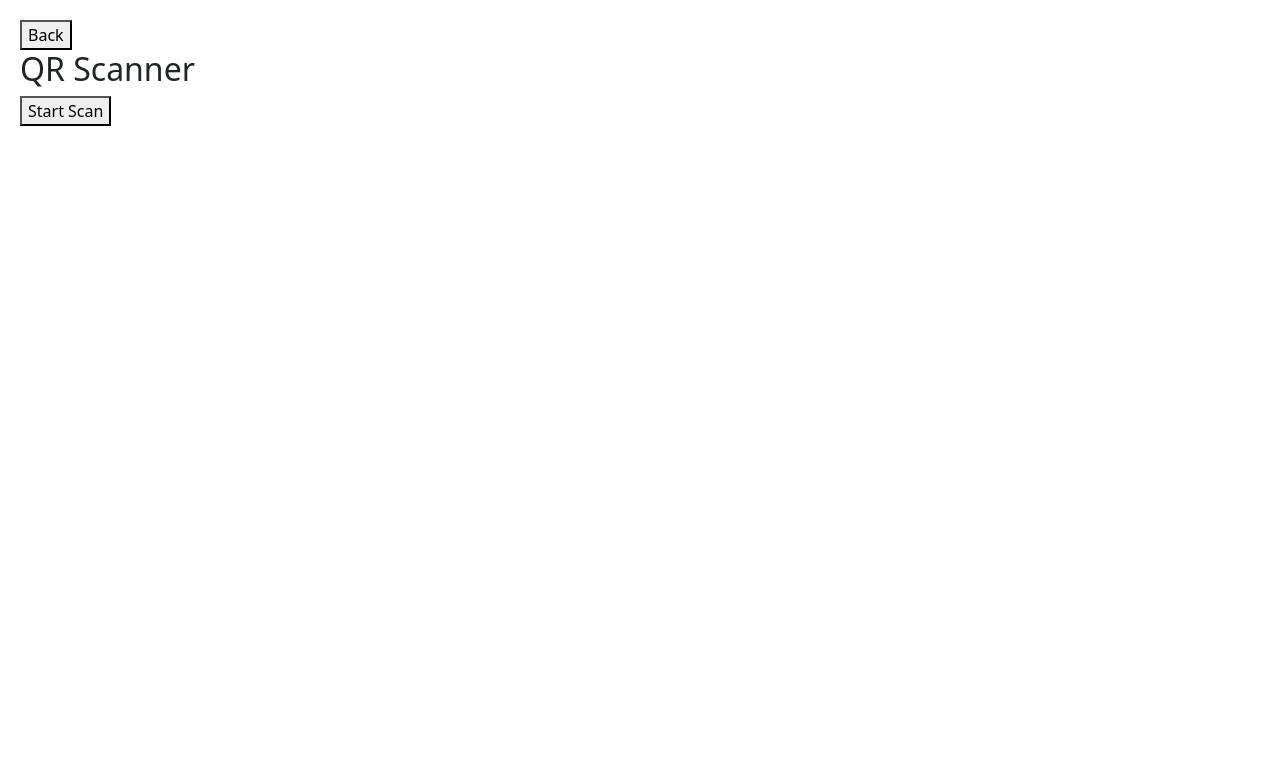
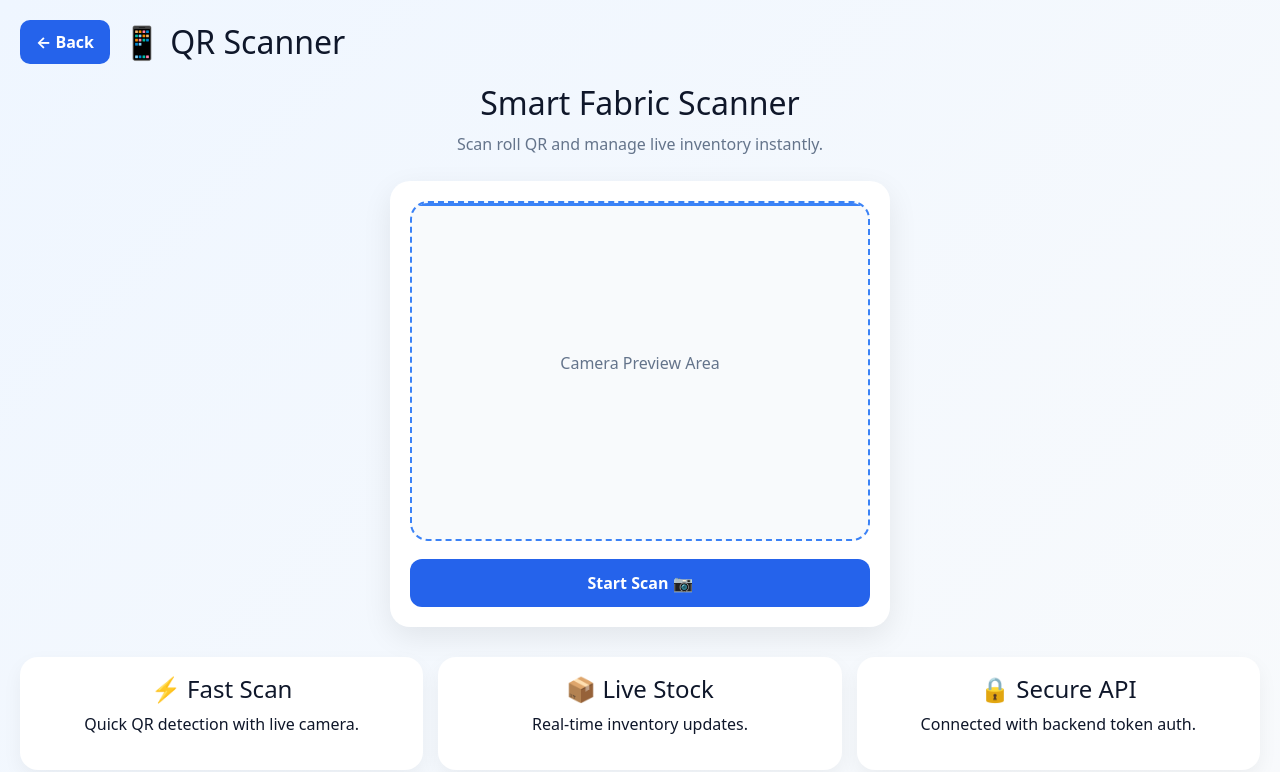
Before and after one commit to ayush062004/smart-roll-project, a React (Create React App) app in the folder frontend/: page /qrscanner in a window 1280 px wide. Shown: the top 772 px of the page. Built offline with nearby package versions, Linux system fonts and the light colour scheme; sample sign-in values are in the browser's storage.

Commit message:
qr scanner update

```diff
--- a/frontend/src/pages/QRScanner.jsx
+++ b/frontend/src/pages/QRScanner.jsx
@@ -11,16 +11,19 @@ const QRScanner = () => {
 
   const [fabric, setFabric] = useState(null);
   const [scannerOn, setScannerOn] = useState(false);
-  const [isMobile, setIsMobile] = useState(window.innerWidth < 768);
+  const [loading, setLoading] = useState(false);
+  const [isMobile, setIsMobile] = useState(
+    window.innerWidth < 768
+  );
 
   useEffect(() => {
-    const handleResize = () => {
+    const resize = () =>
       setIsMobile(window.innerWidth < 768);
-    };
 
-    window.addEventListener("resize", handleResize);
+    window.addEventListener("resize", resize);
+
     return () =>
-      window.removeEventListener("resize", handleResize);
+      window.removeEventListener("resize", resize);
   }, []);
 
   const startScan = () => {
@@ -31,7 +34,7 @@ const QRScanner = () => {
         "reader",
         {
           fps: 10,
-          qrbox: isMobile ? 200 : 250,
+          qrbox: isMobile ? 220 : 260,
         },
         false
       );
@@ -39,6 +42,8 @@ const QRScanner = () => {
       scanner.render(
         async (result) => {
           try {
+            setLoading(true);
+
             const parsed = JSON.parse(result);
 
             const res = await axios.get(
@@ -52,18 +57,18 @@ const QRScanner = () => {
 
             setFabric(res.data);
           } catch (err) {
-            alert("QR Error ❌");
+            alert("QR Scan Failed ❌");
+          } finally {
+            setLoading(false);
+            scanner.clear();
+            setScannerOn(false);
           }
-
-          scanner.clear();
-          setScannerOn(false);
         },
         () => {}
       );
     }, 300);
   };
 
-  // ✅ FIXED CUT
   const handleCut = async () => {
     const input = prompt("Enter cut length:");
 
@@ -91,7 +96,6 @@ const QRScanner = () => {
       );
 
       alert("Cut Successful ✂️");
-
       setFabric(res.data.fabric || res.data);
     } catch (err) {
       alert(
@@ -102,54 +106,323 @@ const QRScanner = () => {
   };
 
   return (
-    <div style={{ padding: "20px" }}>
-      <button
-        onClick={() => navigate("/dashboard")}
-      >
-        Back
-      </button>
+    <div style={styles.page}>
+      {/* TOPBAR */}
+      <div style={styles.topbar}>
+        <button
+          style={styles.backBtn}
+          onClick={() =>
+            navigate("/dashboard")
+          }
+        >
+          ← Back
+        </button>
 
-      <h2>QR Scanner</h2>
+        <h2 style={{ margin: 0 }}>
+          📱 QR Scanner
+        </h2>
+      </div>
 
-      {!scannerOn ? (
-        <button onClick={startScan}>
-          Start Scan
+      {/* HERO */}
+      <div style={styles.hero}>
+        <h1 style={styles.heading}>
+          Smart Fabric Scanner
+        </h1>
+
+        <p style={styles.sub}>
+          Scan roll QR and manage live
+          inventory instantly.
+        </p>
+      </div>
+
+      {/* SCANNER */}
+      <div style={styles.card}>
+        <div
+          style={{
+            ...styles.scanArea,
+            height: isMobile
+              ? "280px"
+              : "340px",
+          }}
+        >
+          {scannerOn ? (
+            <div
+              id="reader"
+              style={{ width: "100%" }}
+            ></div>
+          ) : (
+            <>
+              <div style={styles.scanLine}></div>
+              <p style={styles.scanText}>
+                Camera Preview Area
+              </p>
+            </>
+          )}
+        </div>
+
+        <button
+          style={styles.scanBtn}
+          onClick={startScan}
+          disabled={scannerOn}
+        >
+          {scannerOn
+            ? "Scanning..."
+            : "Start Scan 📷"}
         </button>
-      ) : (
-        <div id="reader"></div>
+      </div>
+
+      {/* LOADING */}
+      {loading && (
+        <div style={styles.loading}>
+          Loading...
+        </div>
       )}
 
+      {/* RESULT */}
       {fabric && (
-        <div
-          style={{
-            marginTop: "20px",
-            padding: "20px",
-            background: "#fff",
-            borderRadius: "10px",
-          }}
-        >
-          <h3>{fabric.name}</h3>
+        <div style={styles.result}>
+          <h3 style={{ marginTop: 0 }}>
+            📦 Fabric Details
+          </h3>
 
-          <p>
-            Roll: {fabric.rollNumber}
-          </p>
+          <div style={styles.grid}>
+            <Info
+              label="Roll No"
+              value={fabric.rollNumber}
+            />
+            <Info
+              label="Name"
+              value={fabric.name}
+            />
+            <Info
+              label="Type"
+              value={fabric.type}
+            />
+            <Info
+              label="Total"
+              value={`${fabric.totalLength} m`}
+            />
+            <Info
+              label="Remaining"
+              value={`${fabric.availableLength} m`}
+            />
+            <Info
+              label="Used"
+              value={`${
+                fabric.totalLength -
+                fabric.availableLength
+              } m`}
+            />
+          </div>
 
-          <p>
-            Total: {fabric.totalLength}
-          </p>
-
-          <p>
-            Remaining:
-            {fabric.availableLength}
-          </p>
-
-          <button onClick={handleCut}>
+          <button
+            style={styles.cutBtn}
+            onClick={handleCut}
+          >
             ✂️ Cut Fabric
           </button>
         </div>
       )}
+
+      {/* FEATURES */}
+      <div
+        style={{
+          ...styles.features,
+          gridTemplateColumns: isMobile
+            ? "1fr"
+            : "repeat(3,1fr)",
+        }}
+      >
+        <Feature
+          title="⚡ Fast Scan"
+          text="Quick QR detection with live camera."
+        />
+
+        <Feature
+          title="📦 Live Stock"
+          text="Real-time inventory updates."
+        />
+
+        <Feature
+          title="🔒 Secure API"
+          text="Connected with backend token auth."
+        />
+      </div>
     </div>
   );
 };
 
+const Info = ({ label, value }) => (
+  <div style={styles.infoCard}>
+    <small style={styles.label}>
+      {label}
+    </small>
+    <strong>{value}</strong>
+  </div>
+);
+
+const Feature = ({
+  title,
+  text,
+}) => (
+  <div style={styles.featureCard}>
+    <h4>{title}</h4>
+    <p>{text}</p>
+  </div>
+);
+
+const styles = {
+  page: {
+    minHeight: "100vh",
+    padding: "20px",
+    background:
+      "linear-gradient(135deg,#eff6ff,#f8fafc)",
+    color: "#0f172a",
+  },
+
+  topbar: {
+    display: "flex",
+    gap: "12px",
+    alignItems: "center",
+    flexWrap: "wrap",
+    marginBottom: "20px",
+  },
+
+  backBtn: {
+    border: "none",
+    padding: "10px 16px",
+    borderRadius: "10px",
+    background: "#2563eb",
+    color: "#fff",
+    cursor: "pointer",
+    fontWeight: "bold",
+  },
+
+  hero: {
+    textAlign: "center",
+    marginBottom: "25px",
+  },
+
+  heading: {
+    margin: 0,
+    fontSize: "32px",
+  },
+
+  sub: {
+    color: "#64748b",
+    marginTop: "10px",
+  },
+
+  card: {
+    maxWidth: "500px",
+    margin: "0 auto",
+    background: "#fff",
+    padding: "20px",
+    borderRadius: "20px",
+    boxShadow:
+      "0 10px 30px rgba(0,0,0,0.08)",
+  },
+
+  scanArea: {
+    border:
+      "2px dashed #3b82f6",
+    borderRadius: "18px",
+    display: "flex",
+    alignItems: "center",
+    justifyContent: "center",
+    overflow: "hidden",
+    position: "relative",
+    background: "#f8fafc",
+  },
+
+  scanText: {
+    color: "#64748b",
+  },
+
+  scanLine: {
+    position: "absolute",
+    top: 0,
+    width: "100%",
+    height: "3px",
+    background: "#3b82f6",
+    animation:
+      "moveLine 2s infinite",
+  },
+
+  scanBtn: {
+    marginTop: "18px",
+    width: "100%",
+    border: "none",
+    padding: "12px",
+    borderRadius: "12px",
+    background: "#2563eb",
+    color: "#fff",
+    fontWeight: "bold",
+    cursor: "pointer",
+  },
+
+  loading: {
+    textAlign: "center",
+    marginTop: "20px",
+    fontWeight: "bold",
+  },
+
+  result: {
+    maxWidth: "700px",
+    margin: "25px auto 0",
+    background: "#fff",
+    padding: "22px",
+    borderRadius: "20px",
+    boxShadow:
+      "0 10px 30px rgba(0,0,0,0.08)",
+  },
+
+  grid: {
+    display: "grid",
+    gridTemplateColumns:
+      "repeat(auto-fit,minmax(150px,1fr))",
+    gap: "12px",
+    marginTop: "15px",
+  },
+
+  infoCard: {
+    background: "#f8fafc",
+    padding: "12px",
+    borderRadius: "12px",
+  },
+
+  label: {
+    display: "block",
+    color: "#64748b",
+    marginBottom: "6px",
+  },
+
+  cutBtn: {
+    marginTop: "18px",
+    width: "100%",
+    border: "none",
+    padding: "13px",
+    borderRadius: "12px",
+    background: "#ef4444",
+    color: "#fff",
+    fontWeight: "bold",
+    cursor: "pointer",
+  },
+
+  features: {
+    display: "grid",
+    gap: "15px",
+    marginTop: "30px",
+  },
+
+  featureCard: {
+    background: "#fff",
+    padding: "18px",
+    borderRadius: "18px",
+    boxShadow:
+      "0 8px 20px rgba(0,0,0,0.05)",
+    textAlign: "center",
+  },
+};
+
 export default QRScanner;
```
